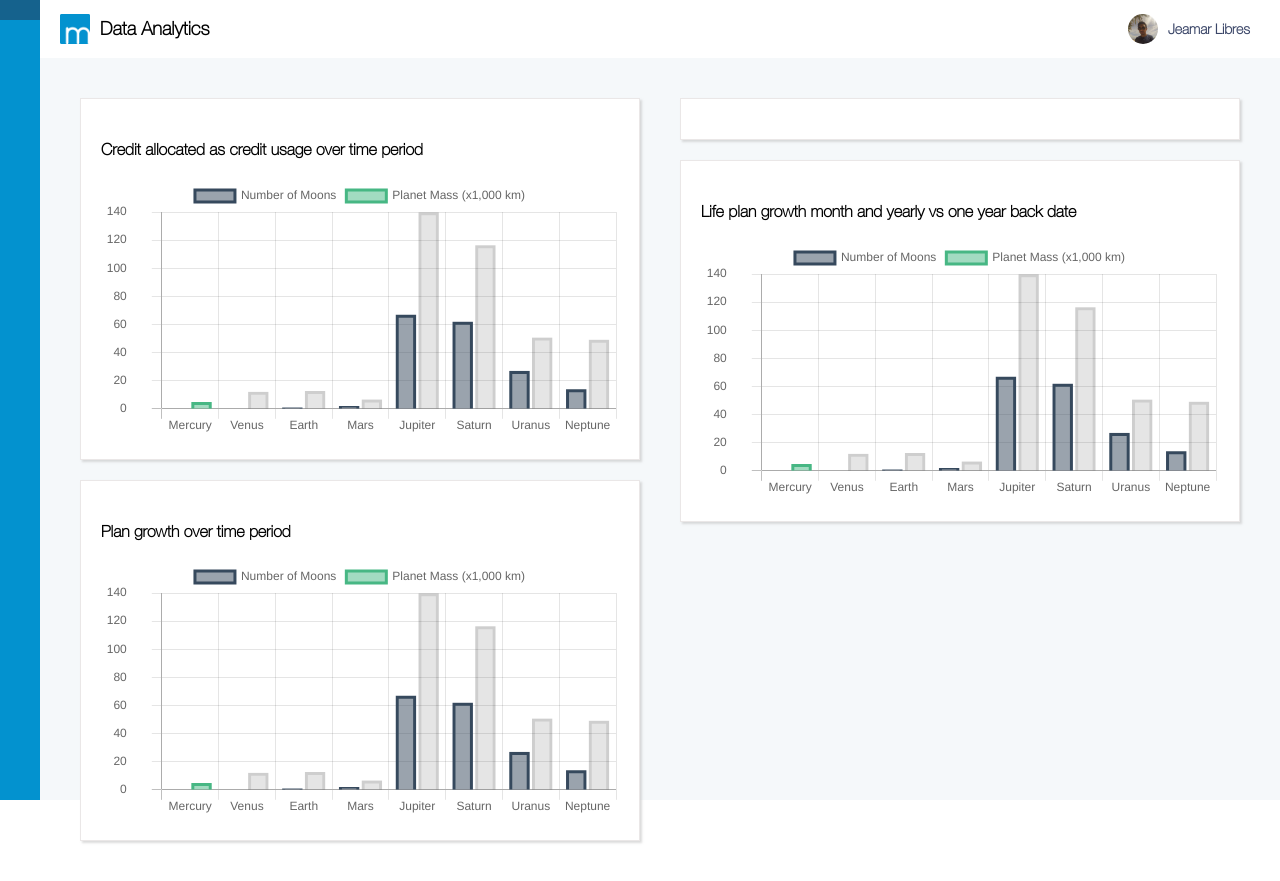
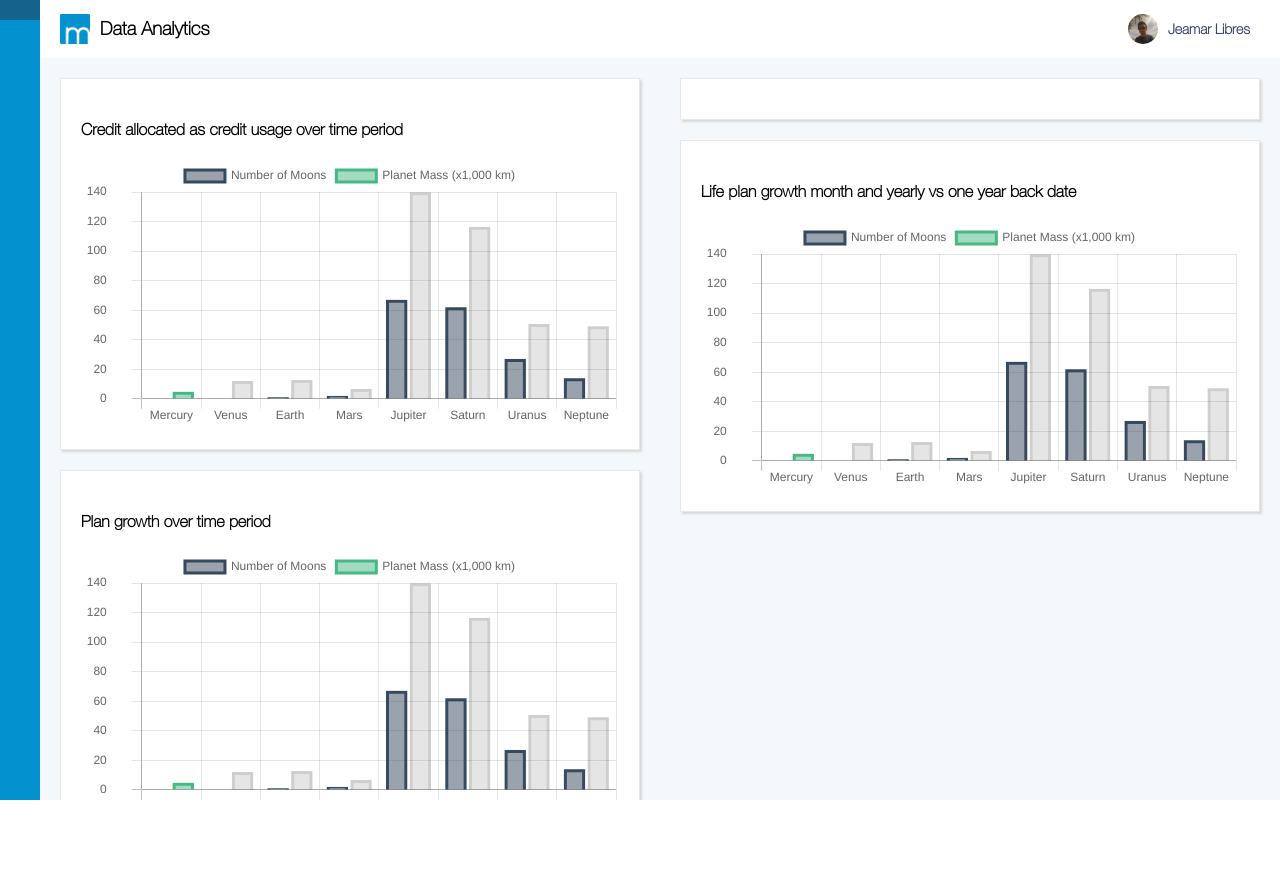
Before and after one commit to jeamar123/vue_mednefits_analytics, a Vue app: page /app/dashboard in a window 1280 px wide. After the commit the page ends 800 px from the top, so only its background shows below. Built offline with nearby package versions, Linux system fonts and the light colour scheme; some icons are missing.

Commit message:
fix the height of the data-body-container

```diff
--- a/public/assets/css/style.css
+++ b/public/assets/css/style.css
@@ -2,6 +2,7 @@ body {
 	font-family: 'Helvetica Thin';
 	margin: 0;
 	font-size: 16px;
+	overflow: hidden;
 }
 
 a {
@@ -17,6 +18,23 @@ ul li {
 	list-style-type: none;
 }
 
+i {
+	cursor: pointer;
+}
+
+::-webkit-scrollbar {
+  width: 4px;
+}
+
+::-webkit-scrollbar-track {
+  background-color: transparent;
+}
+
+::-webkit-scrollbar-thumb {
+  border-radius: 6px;
+  background-color: #31b0d5;
+}
+
 .data-mednefits-box {
 	display: block;
 	padding: 20px;
--- a/src/assets/css/dashboard.scss
+++ b/src/assets/css/dashboard.scss
@@ -11,7 +11,6 @@
 	background-color: #15628d;
 
 	i {
-		cursor: pointer;
 		color: #8dbbff;
 		padding: 20px;
 	}
@@ -22,7 +21,6 @@
 	text-align: center;
 
 	i {
-		cursor: pointer;
 		padding: 30px 20px;
 
 		&.active {
@@ -32,6 +30,7 @@
 }
 .data-body-container {
 	width: 100%;
+	overflow: hidden;
 }
 .data-dash-header {
 	background-color: #fff;
@@ -61,7 +60,6 @@
 
 	i {
 		margin-right: 20px;
-		cursor: pointer;
 	}
 }
 .profile-title-container {
@@ -71,7 +69,6 @@
 
 	i {
 		margin-right: 0;
-		cursor: pointer;
 	}
 	img {
 		height: 30px;
@@ -83,3 +80,8 @@
 		color: #3c4769;
 	}
 }
+
+.router-container {
+	height: calc(100vh - 58px);
+  overflow-y: auto;
+}
--- a/src/assets/css/home.scss
+++ b/src/assets/css/home.scss
@@ -1,5 +1,4 @@
 .home-container-wrapper {
-	padding: 20px;
 }
 
 .home-container {
```
